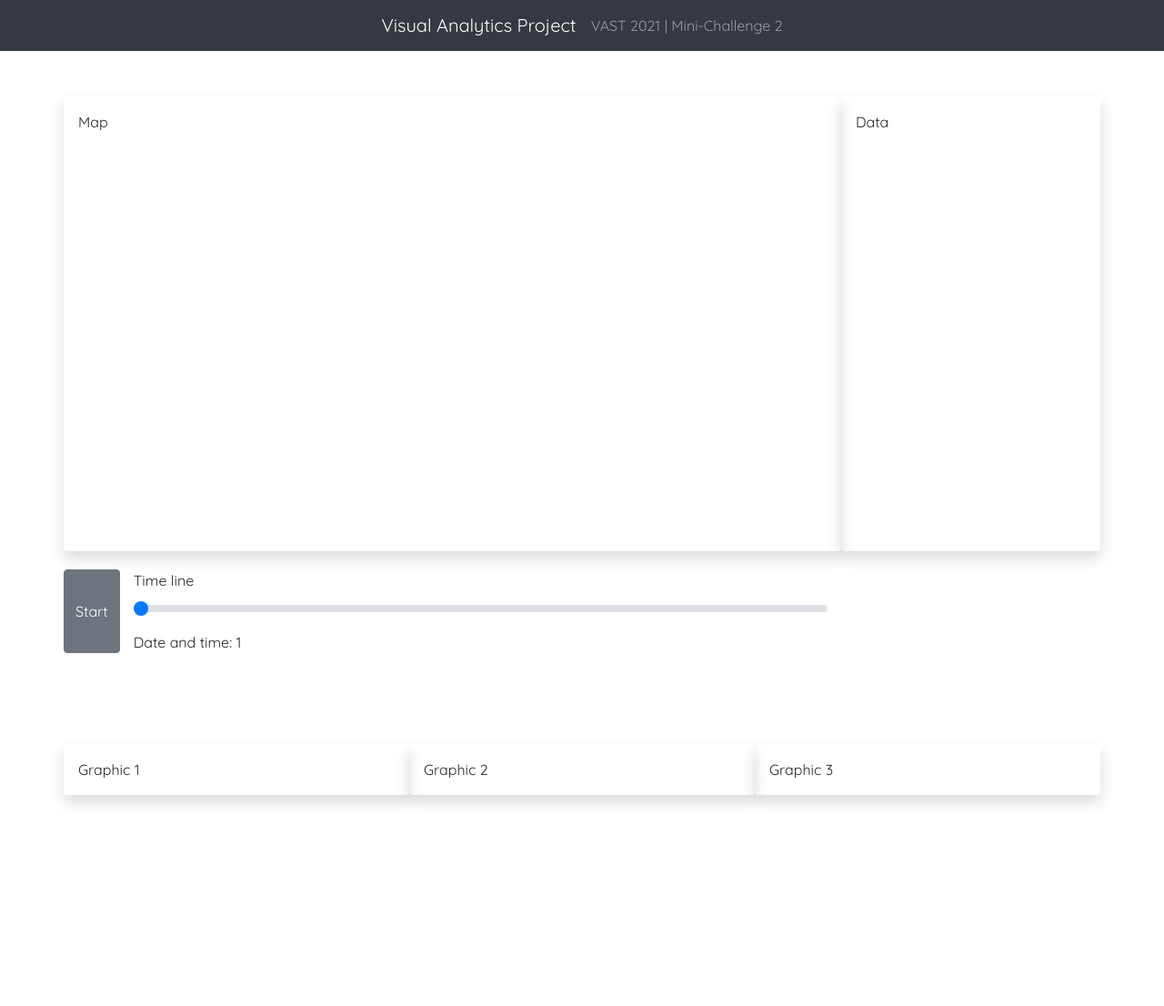
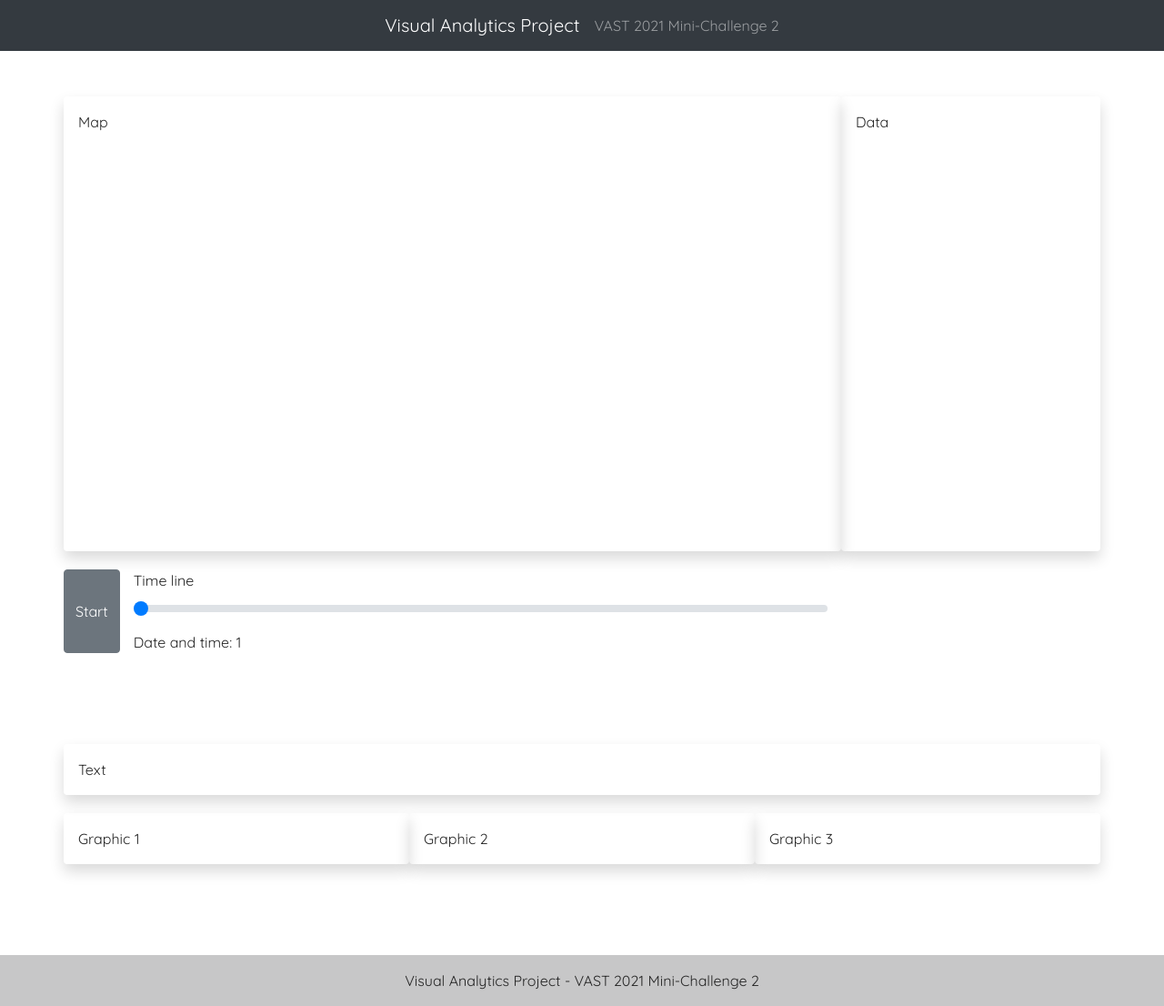
Before and after one commit to ChiaraDA/vast_mc2, a Vue app: page / in a window 1280 px wide. Shown: the whole page at 91% size. Before the commit the page ends 894 px from the top, so only its background shows below. Built offline with nearby package versions, Linux system fonts and the light colour scheme.

Commit message:
Update component's skeleton

```diff
--- a/src/App.vue
+++ b/src/App.vue
@@ -3,10 +3,19 @@
     <div>
         <b-navbar id="navbar" toggleable="lg" type="dark" variant="dark">
             <b-navbar-brand>Visual Analytics Project</b-navbar-brand>
-            <b-nav-text>VAST 2021 | Mini-Challenge 2</b-nav-text>
+            <b-nav-text>VAST 2021 Mini-Challenge 2</b-nav-text>
         </b-navbar>
     </div>
     <MiniChallenge2/>
+    <div>
+      <footer class="bg-light text-center text-lg-start">
+        <!-- Copyright -->
+        <div class="text-center p-3" style="background-color: rgba(0, 0, 0, 0.2);">
+          Visual Analytics Project - VAST 2021 Mini-Challenge 2
+        </div>
+        <!-- Copyright -->
+      </footer>
+    </div>
   </div>
 </template>
 
@@ -36,4 +45,8 @@ export default {
         justify-content: center;
     }
 }
+
+footer{
+  margin-top:100px;
+}
 </style>
--- a/src/components/MiniChallenge2.vue
+++ b/src/components/MiniChallenge2.vue
@@ -20,11 +20,16 @@
             <b-col md="3"></b-col>
         </b-row>
 
+        <b-row id="text_row" align-v="stretch" class="b-row">
+            <b-col class="shadow p-3 rounded">Text</b-col>
+        </b-row>
+
         <b-row id="graphic_row" align-v="stretch" class="b-row">
             <b-col class="shadow p-3 rounded">Graphic 1</b-col>
             <b-col class="shadow p-3 rounded">Graphic 2</b-col>
             <b-col class="shadow p-3 rounded">Graphic 3</b-col>
         </b-row>
+
     </b-container>
 </template>
 
@@ -47,7 +52,7 @@
     margin-bottom:20px;
 }
 
-#graphic_row{
+#text_row{
     margin-top:100px;
 }
 
```
